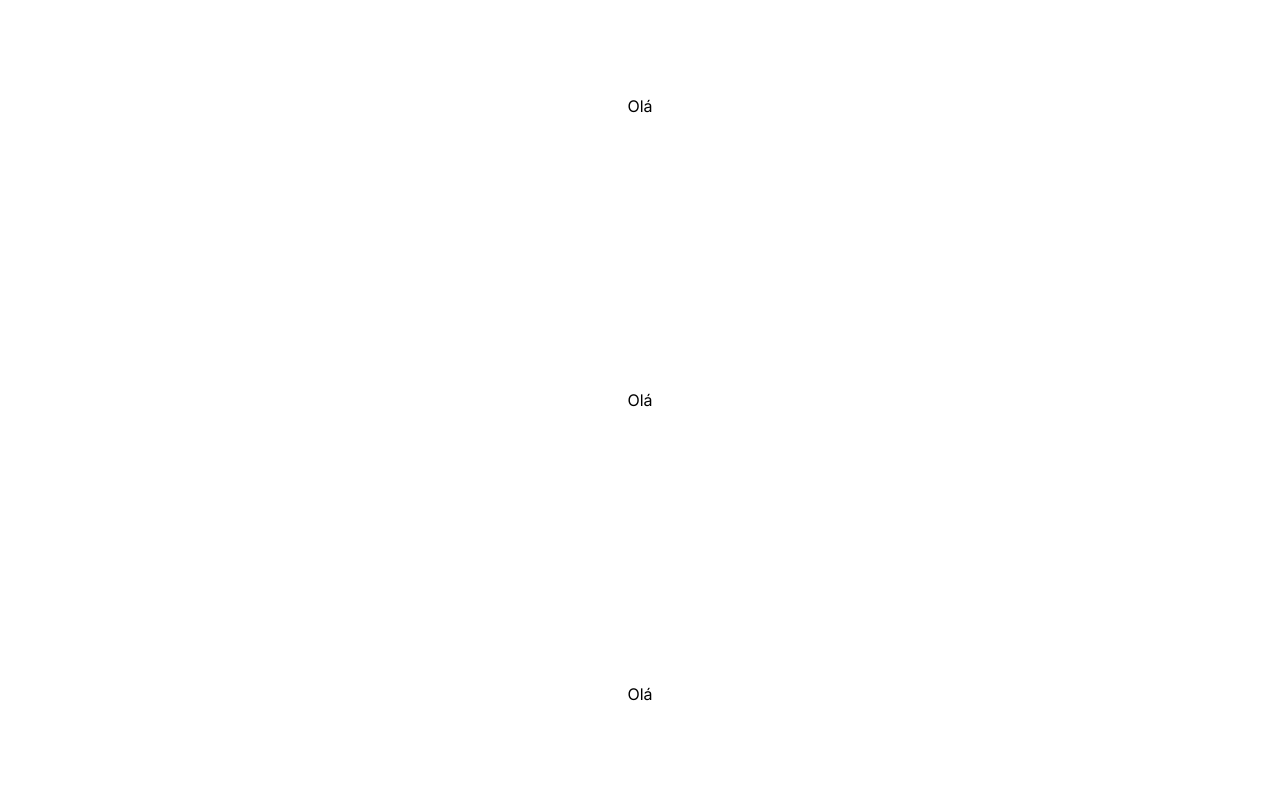
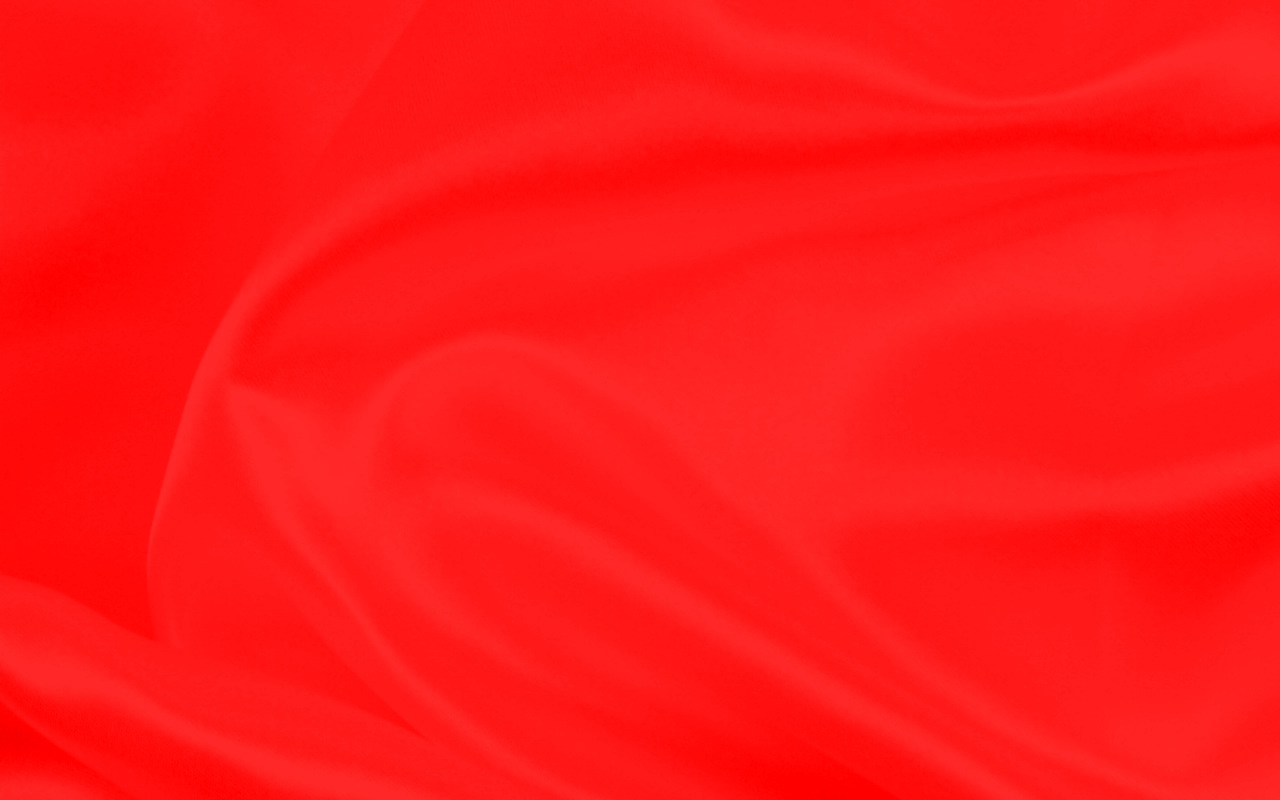
Before and after one commit to lyzzandro/projeto_loopis, a Next.js app in the folder pokeloopis/: page / in a window 1280 px wide. Built offline with nearby package versions, Linux system fonts and the light colour scheme.

Commit message:
adicionando background

```diff
--- a/pokeloopis/src/app/components/tipo/index.js
+++ b/pokeloopis/src/app/components/tipo/index.js
@@ -1,9 +1,3 @@
 export default function Tipo() {
-  return (
-    <>
-      <p>Olá</p>
-      <p>Olá</p>
-      <p>Olá</p>
-    </>
-  );
+  return <></>;
 }
--- a/pokeloopis/src/app/page.module.css
+++ b/pokeloopis/src/app/page.module.css
@@ -5,4 +5,6 @@
   align-items: center;
   padding: 6rem;
   min-height: 100vh;
+  background: red url(../../public/img/background.png) no-repeat ;
+  background-size: cover;
 }
```
Also changed, not shown: pokeloopis/public/img/background.png (added).
